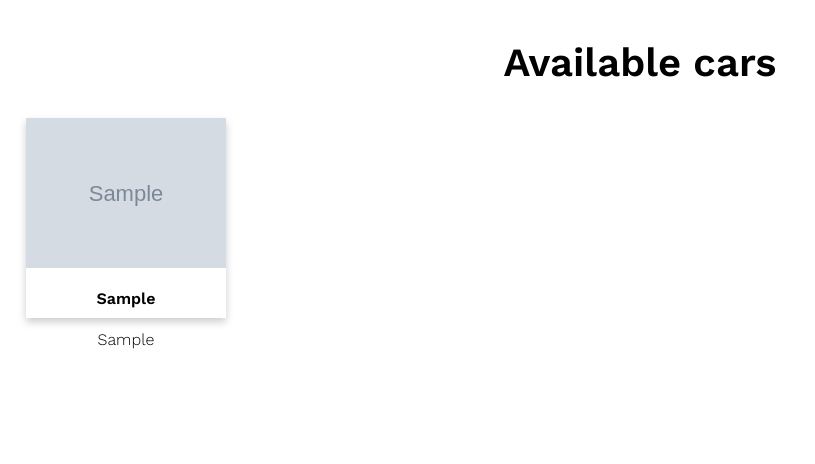
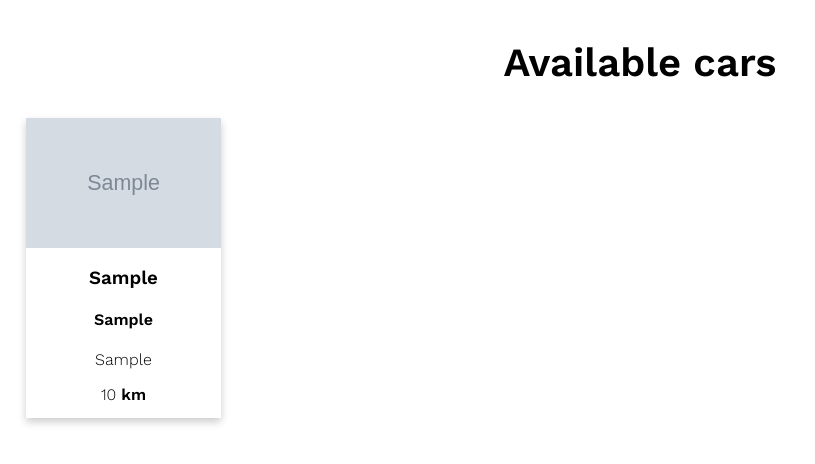
Before and after one commit to Nody00/CarBuyerEcommerceDjango, a Django app: page /home in a window 1280 px wide. Shown: the part 81-545 px from the top of the page, without its empty margins (0-815 px from the left). Run offline with Django 4.2, Linux system fonts and the light colour scheme; tables that the repository leaves empty hold one stand-in row (values such as "Sample post"); grey boxes marked "Sample" are stand-in pictures.

Commit message:
Fixed some css

```diff
--- a/models.py
+++ b/models.py
@@ -86,6 +86,8 @@ class Cars(models.Model):
     engine_size = models.IntegerField(blank=True, null=True)
     body_type = models.CharField(max_length=20, blank=True, null=True)
     transmission = models.CharField(max_length=20, blank=True, null=True)
+    car_img = models.CharField(max_length=200, blank=True, null=True)
+    mileage = models.DecimalField(max_digits=10, decimal_places=0, blank=True, null=True)
 
     class Meta:
         managed = False
--- a/myapp/models.py
+++ b/myapp/models.py
@@ -32,6 +32,7 @@ class Cars(models.Model):
     body_type = models.CharField(max_length=20, blank=True, null=True)
     transmission = models.CharField(max_length=20, blank=True, null=True)
     car_img=models.ImageField(null=False,upload_to="images/")
+    mileage = models.DecimalField(max_digits=10, decimal_places=0, blank=True, null=True)
 
 
     class Meta:
--- a/static/home.css
+++ b/static/home.css
@@ -20,8 +20,9 @@ body {
   /* Add shadows to create the "card" effect */
   box-shadow: 0 4px 8px 0 rgba(0,0,0,0.2);
   transition: 0.3s;
-  width: 200px;
-  height: 200px;
+  width: 195px;
+  height: 300px;
+
 }
 
 /* On mouse-over, add a deeper shadow */
@@ -29,15 +30,16 @@ body {
   box-shadow: 0 8px 16px 0 rgba(0,0,0,0.2);
 }
 
-/* Add some padding inside the card container */
+
 .text {
   text-align: center;
-  padding-bottom: 5px;
+
 }
 .container{
   display: inline-flex;
   flex-direction: row;
   padding: 2px 16px;
+
 
 }
 .box {
--- a/templates/home.html
+++ b/templates/home.html
@@ -38,13 +38,13 @@
       <div class="container">
       <div class="box" >
       <div class="card">
-        <img src="{{car.car_img}}" alt="Avatar" style="width:100%">
+        <img src="{{car.car_img}}" alt="Avatar" style="width:100%;height:130px;"/>
         <div class="text">
 
-
+          <h3><b>{{car.manufacturer}}</b></h3>
           <h4><b>{{car.model}}</b></h4>
-
           <p>{{car.model_year}}</p>
+          <p>{{car.mileage}} <b>km</b></p>
 
 
         </div>
```
